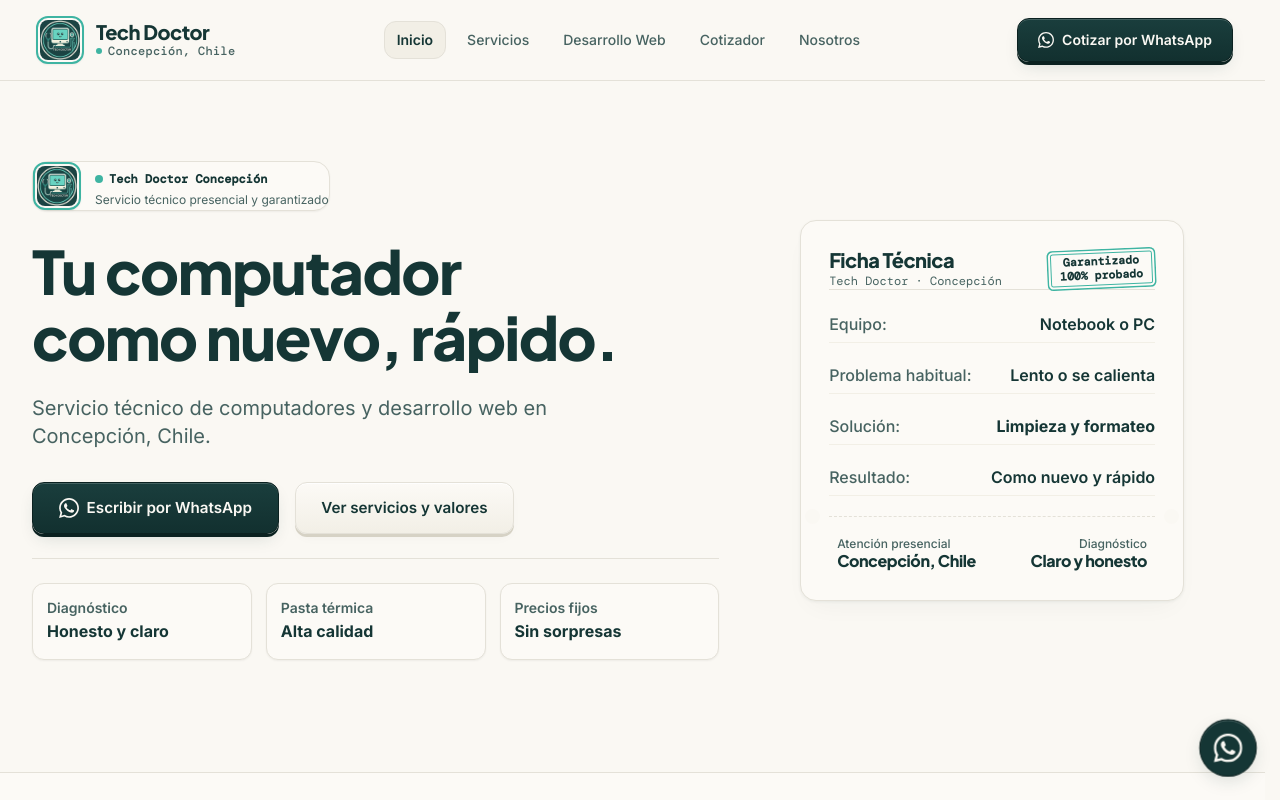
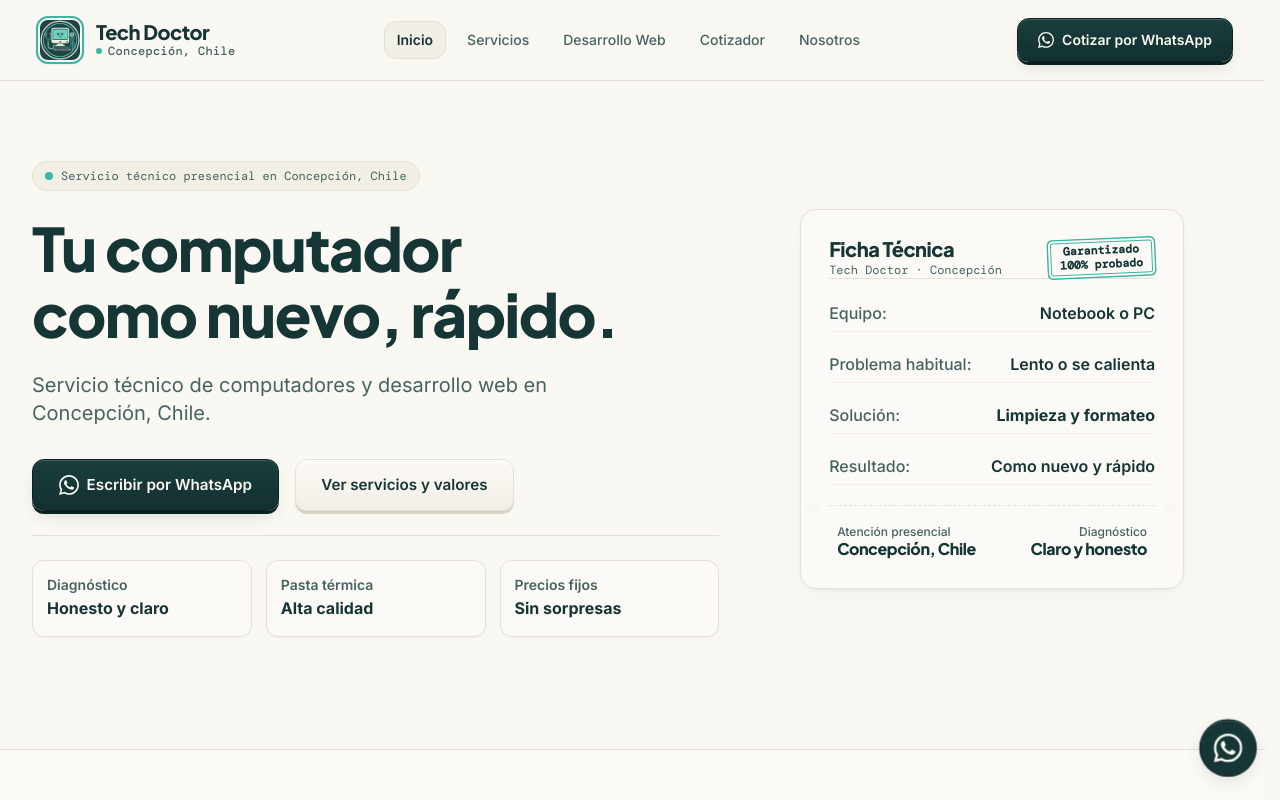
Before and after one commit to Cristobal-Sandoval/TechDoctor, a plain HTML site: page index.html in a window 1280 px wide. Shown: the top 800 px of the page. Drawn offline with Linux system fonts and the light colour scheme.

Commit message:
fix(hero): remove redundant second logo under navbar for a clean, non-repetitive layout

```diff
--- a/index.html
+++ b/index.html
@@ -352,20 +352,9 @@
           <!-- Columna Izquierda: Mensaje y Conversión -->
           <div class="lg:col-span-7 space-y-6 text-center lg:text-left">
 
-            <!-- Saludo amigable con la mascota Tech Doctor (Mobile First) -->
-            <div class="inline-flex items-center gap-3.5 p-2 pr-4 rounded-2xl bg-dose-card border border-dose-rule shadow-sm text-left">
-              <div class="w-12 h-12 sm:w-14 sm:h-14 rounded-xl overflow-hidden border-2 border-dose-accent p-0.5 bg-dose-paper shrink-0 shadow-sm flex items-center justify-center">
-                <img src="assets/img/logo-192.jpg" alt="Mascota Tech Doctor" width="56" height="56" class="w-full h-full object-contain rounded-lg">
-              </div>
-              <div>
-                <span class="inline-flex items-center gap-1.5 text-xs font-mono font-bold text-dose-ink">
-                  <span class="w-2 h-2 rounded-full bg-dose-accent inline-block" aria-hidden="true"></span>
-                  Tech Doctor Concepción
-                </span>
-                <span class="text-xs text-dose-muted block font-body mt-0.5">
-                  Servicio técnico presencial y garantizado
-                </span>
-              </div>
+            <div class="inline-flex items-center gap-2 px-3 py-1.5 rounded-full bg-dose-paper-2 border border-dose-rule text-xs font-mono text-dose-muted">
+              <span class="w-2 h-2 rounded-full bg-dose-accent" aria-hidden="true"></span>
+              Servicio técnico presencial en Concepción, Chile
             </div>
 
             <h1 class="font-display font-extrabold text-3xl sm:text-4xl md:text-5xl lg:text-6xl text-dose-ink tracking-tight">
```
